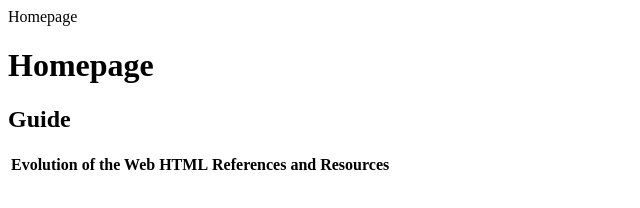
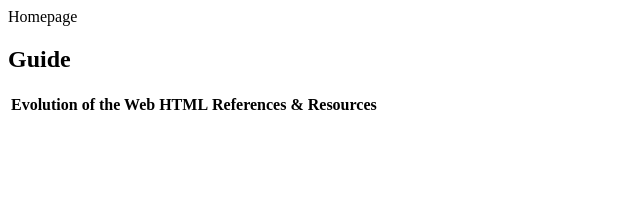
Before and after one commit to Jhll-20/jhull20, a plain HTML site: page index.html in a window 1280 px wide. Shown: the whole page, without its empty margins (0-640 px from the left). Drawn offline with Linux system fonts and the light colour scheme.

Commit message:
Update index.html

```diff
--- a/index.html
+++ b/index.html
@@ -6,13 +6,12 @@
   <title>Homepage</title>
   </head>
   <body>
-  <h1>Homepage</h1>
   <h2>Guide</h2>
-    <table>
+    <table boarder="5">
       <tr>
         <th>Evolution of the Web</th>
         <th>HTML</th>
-      <th>References and Resources </th>
+      <th>References & Resources </th>
       </tr>
     </table>
 
```
